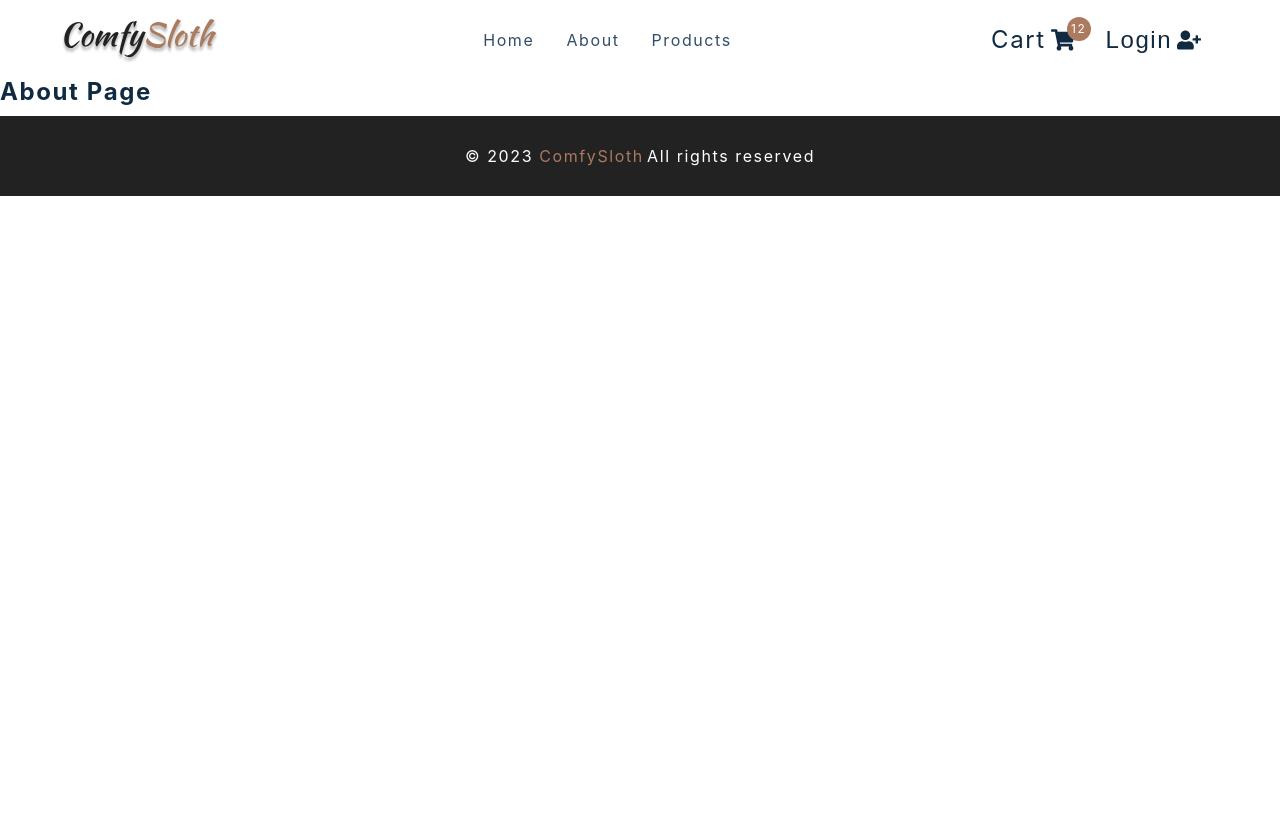
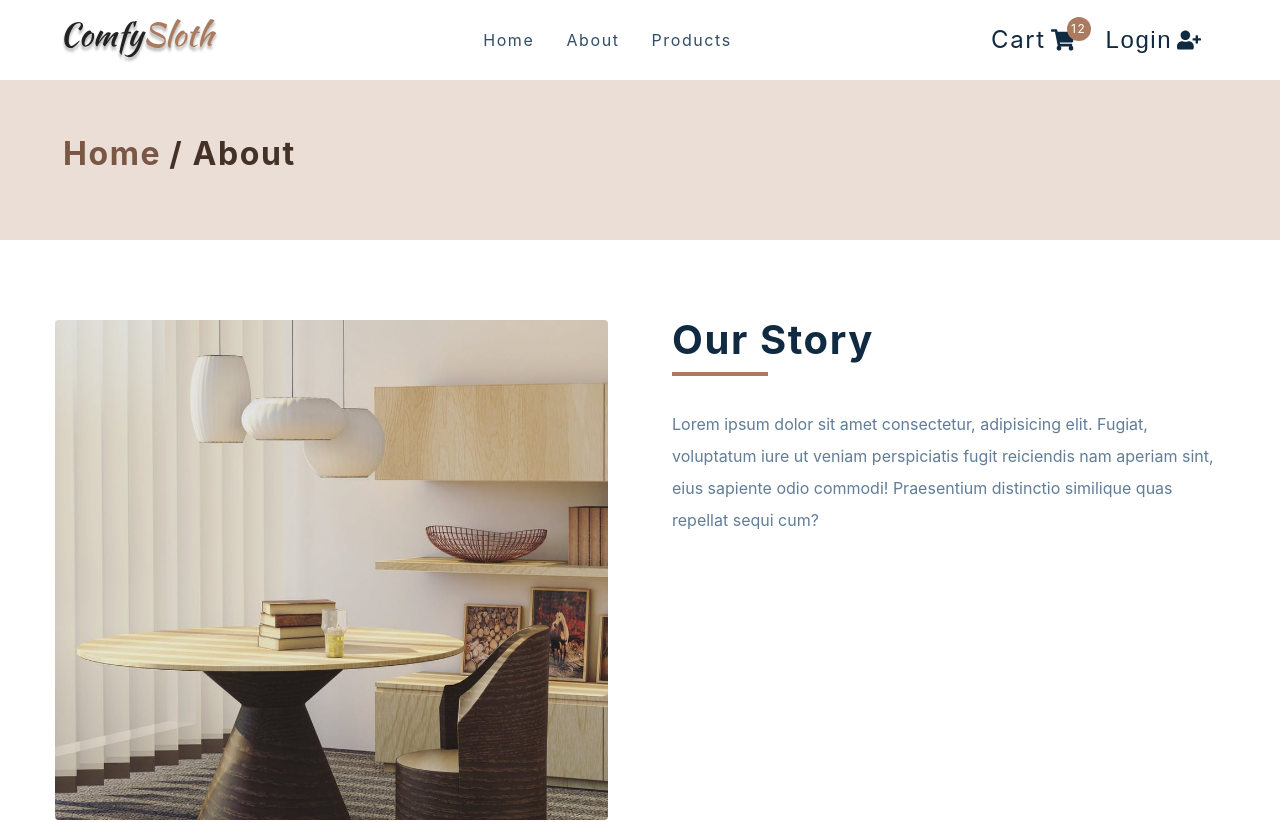
Before and after one commit to royaldev1031/comfy-sloth-ecommerce, a React (Create React App) app: page /about in a window 1280 px wide. Shown: the top 822 px of the page. Before the commit the page ends 800 px from the top, so only its background shows below. Built offline with nearby package versions, Linux system fonts and the light colour scheme; the HTML template or start-up script is replaced by a standard one.

Commit message:
create pagehero,  about, checkout pages

```diff
--- a/src/components/PageHero.js
+++ b/src/components/PageHero.js
@@ -1,8 +1,16 @@
 import React from 'react'
 import styled from 'styled-components'
 import { Link } from 'react-router-dom'
-const PageHero = () => {
-  return <h4>page hero</h4>
+const PageHero = ({ title }) => {
+  return (
+    <Wrapper>
+      <div className="section-center">
+        <h3>
+          <Link to="/">Home</Link>/ {title}
+        </h3>
+      </div>
+    </Wrapper>
+  )
 }
 
 const Wrapper = styled.section`
--- a/src/pages/AboutPage.js
+++ b/src/pages/AboutPage.js
@@ -4,7 +4,26 @@ import { PageHero } from '../components'
 import aboutImg from '../assets/hero-bcg.jpeg'
 
 const AboutPage = () => {
-  return <h4>about page</h4>
+  return (
+    <main>
+      <PageHero title="about" />
+      <Wrapper className="page section section-center">
+        <img src={aboutImg} alt="nice desk" />
+        <article>
+          <div className="title">
+            <h2>our story</h2>
+            <div className="underline"></div>
+          </div>
+          <p>
+            Lorem ipsum dolor sit amet consectetur, adipisicing elit. Fugiat,
+            voluptatum iure ut veniam perspiciatis fugit reiciendis nam aperiam
+            sint, eius sapiente odio commodi! Praesentium distinctio similique
+            quas repellat sequi cum?
+          </p>
+        </article>
+      </Wrapper>
+    </main>
+  )
 }
 
 const Wrapper = styled.section`
--- a/src/pages/CheckoutPage.js
+++ b/src/pages/CheckoutPage.js
@@ -6,7 +6,14 @@ import { useCartContext } from '../context/cart_context'
 import { Link } from 'react-router-dom'
 
 const CheckoutPage = () => {
-  return <h4>checkout page</h4>
+  return (
+    <main>
+      <PageHero title="checkout" />
+      <Wrapper className="page">
+        <h1>checkout here</h1>
+      </Wrapper>
+    </main>
+  )
 }
 const Wrapper = styled.div``
 export default CheckoutPage
```
